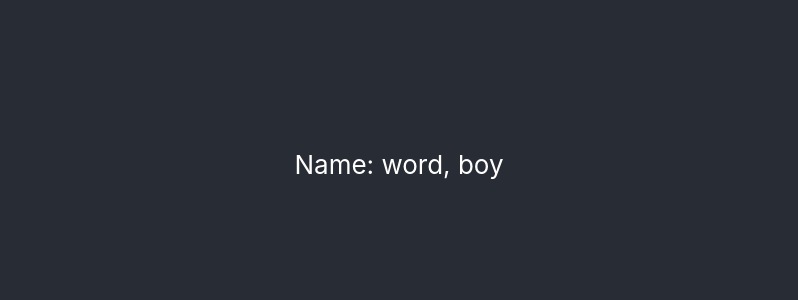
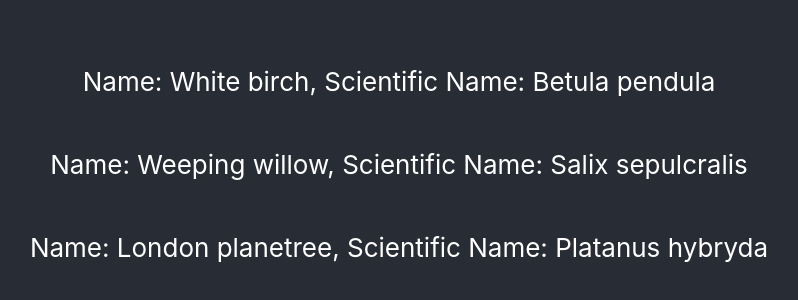
Before and after one commit to Jitgitbit/tree_explorer, a React (Create React App) app: page / in a window 1280 px wide. Shown: the part 236-536 px from the top of the page, without its empty margins (241-1039 px from the left). Built offline with nearby package versions, Linux system fonts and the light colour scheme.

Commit message:
three trees

```diff
--- a/src/App.tsx
+++ b/src/App.tsx
@@ -5,7 +5,9 @@ import Tree from './components/Tree';
 const App = () => {
   return (
     <div className="App">
-      <Tree name={`word, boy`}/>
+      <Tree name={`White birch`} scientificName={`Betula pendula`}/>
+      <Tree name={`Weeping willow`} scientificName={`Salix sepulcralis`}/>
+      <Tree name={`London planetree`} scientificName={`Platanus hybryda`}/>
     </div>
   );
 }
--- a/src/components/Tree.tsx
+++ b/src/components/Tree.tsx
@@ -2,10 +2,11 @@
 import React from "react";
 type Props = {
   name: string;
+  scientificName: string;
 };
 class Tree extends React.Component<Props> {
   render() {
-    return <p>Name: {this.props.name}</p>;
+    return <p>Name: {this.props.name}, Scientific Name: {this.props.scientificName}</p>;
   }
 }
 export default Tree;
```
